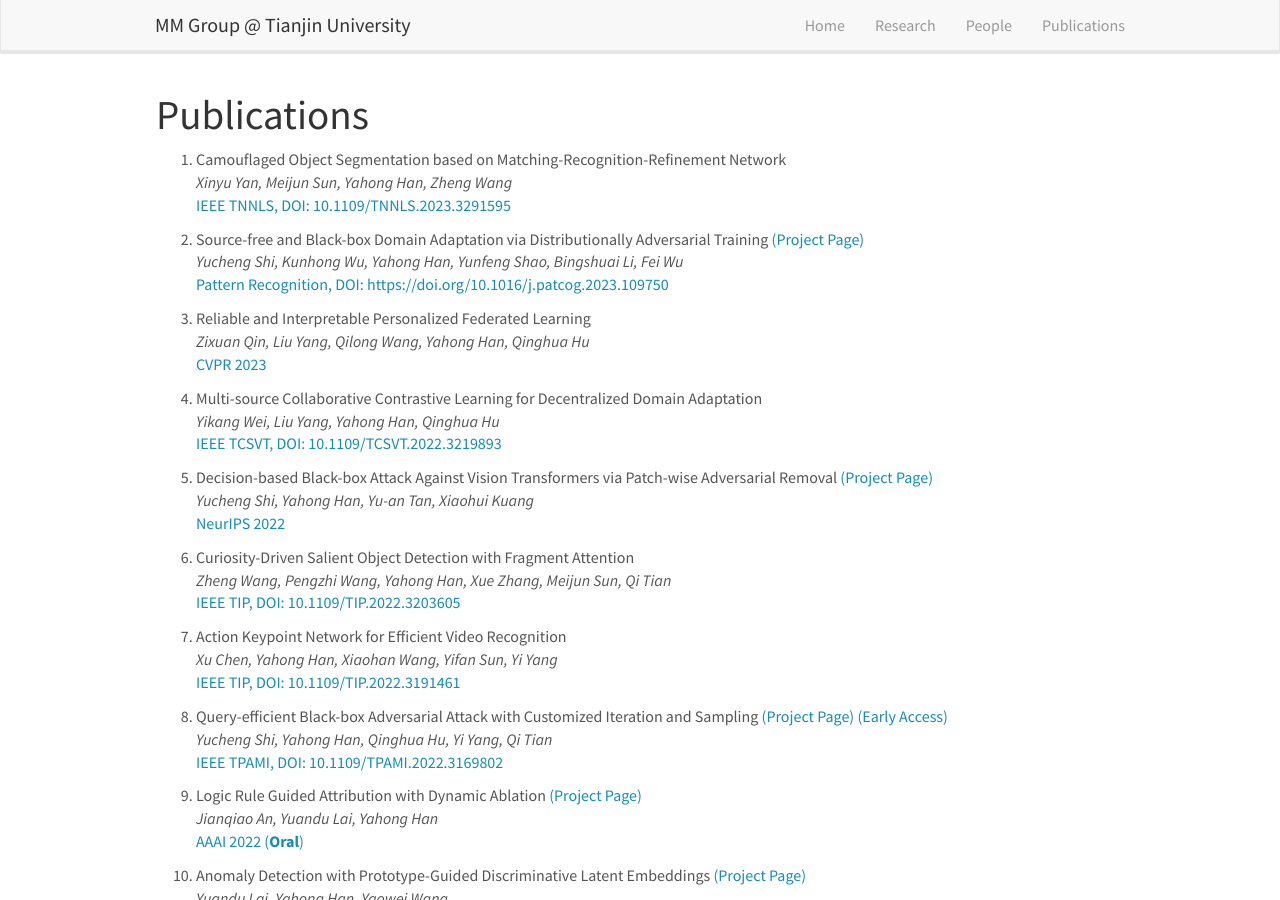
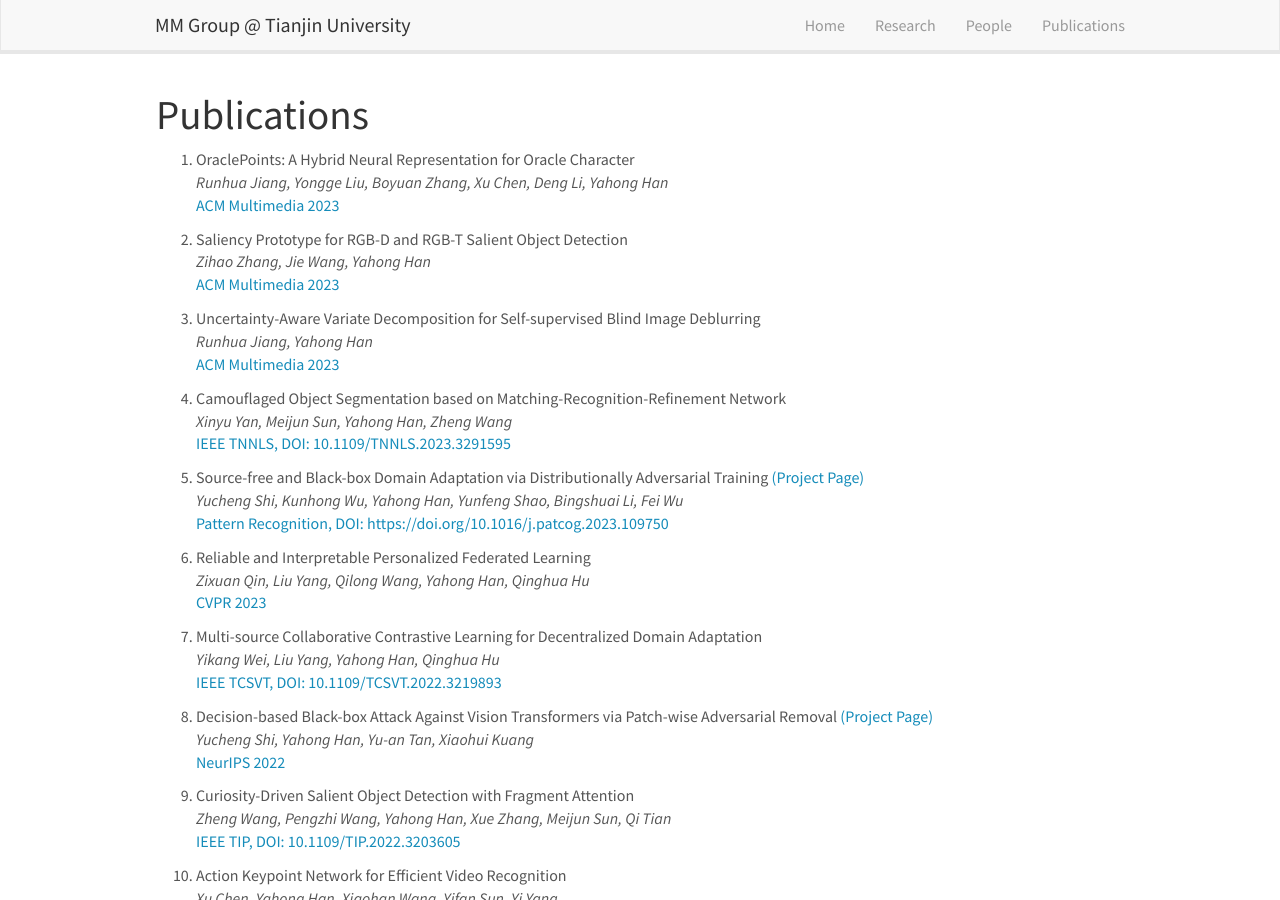
Before and after one commit to tjumm/tjumm.github.io, a Jekyll site: the page built from _pages/publications.md, in a window 1280 px wide and 900 px high. Built offline with Jekyll 4.4.1, drawn with Linux system fonts in a browser that asks for light colours; comment, search, counter and statistics services are not loaded.

Commit message:
add ACM MM accepted pubs

```diff
--- a/_data/publist.yml
+++ b/_data/publist.yml
@@ -1,3 +1,30 @@
+- title: "1. OraclePoints: A Hybrid Neural Representation for Oracle Character"
+  image: dummy.png
+  description:
+  authors: Runhua Jiang, Yongge Liu, Boyuan Zhang, Xu Chen, Deng Li, Yahong Han
+  link:
+    url:
+    display: ACM Multimedia 2023
+  highlight: 0
+
+- title: "1. Saliency Prototype for RGB-D and RGB-T Salient Object Detection"
+  image: dummy.png
+  description:
+  authors: Zihao Zhang, Jie Wang, Yahong Han
+  link:
+    url:
+    display: ACM Multimedia 2023
+  highlight: 0
+
+- title: "1. Uncertainty-Aware Variate Decomposition for Self-supervised Blind Image Deblurring"
+  image: dummy.png
+  description:
+  authors: Runhua Jiang, Yahong Han
+  link:
+    url:
+    display: ACM Multimedia 2023
+  highlight: 0
+
 - title: "1. Camouflaged Object Segmentation based on Matching-Recognition-Refinement Network"
   image: dummy.png
   description:
```
